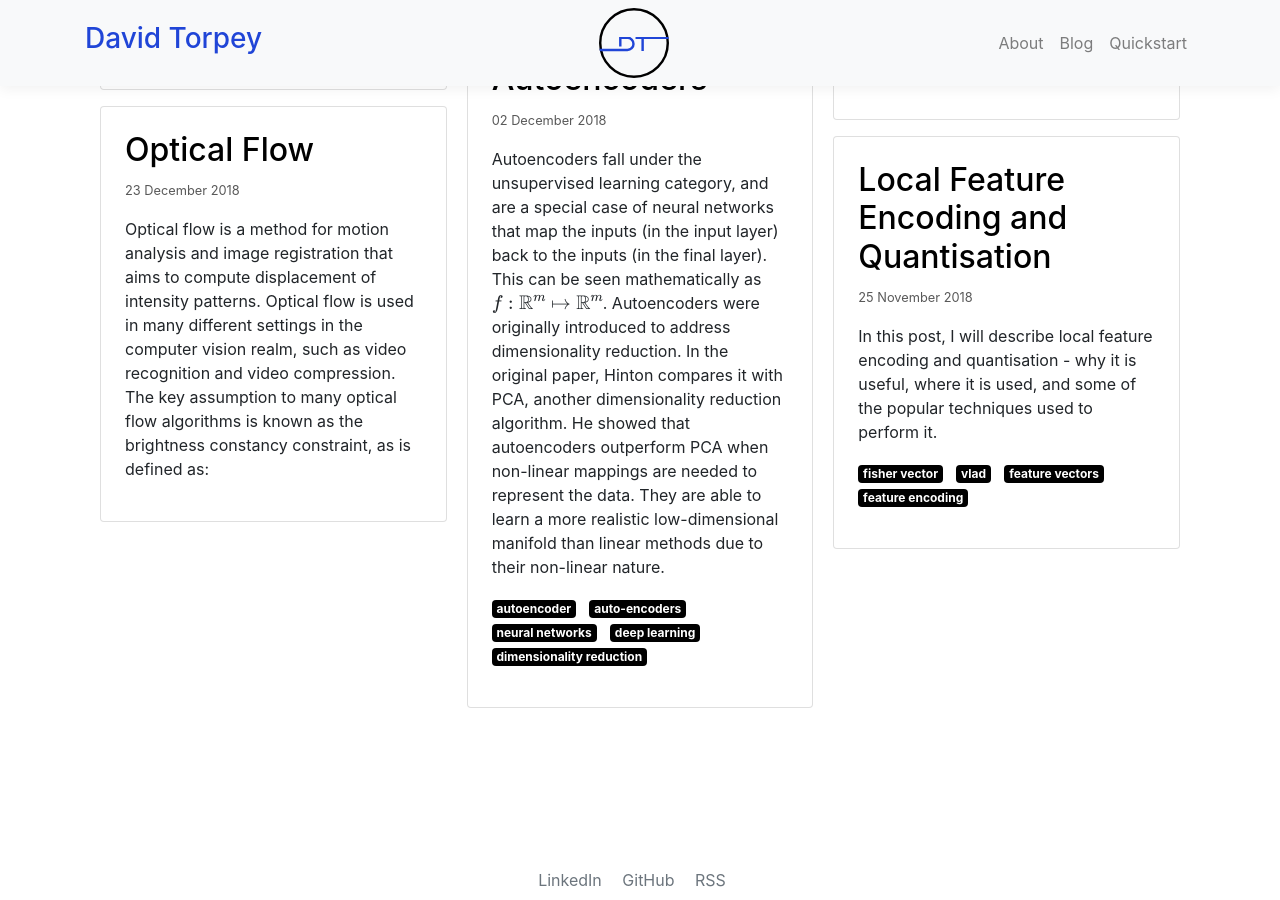
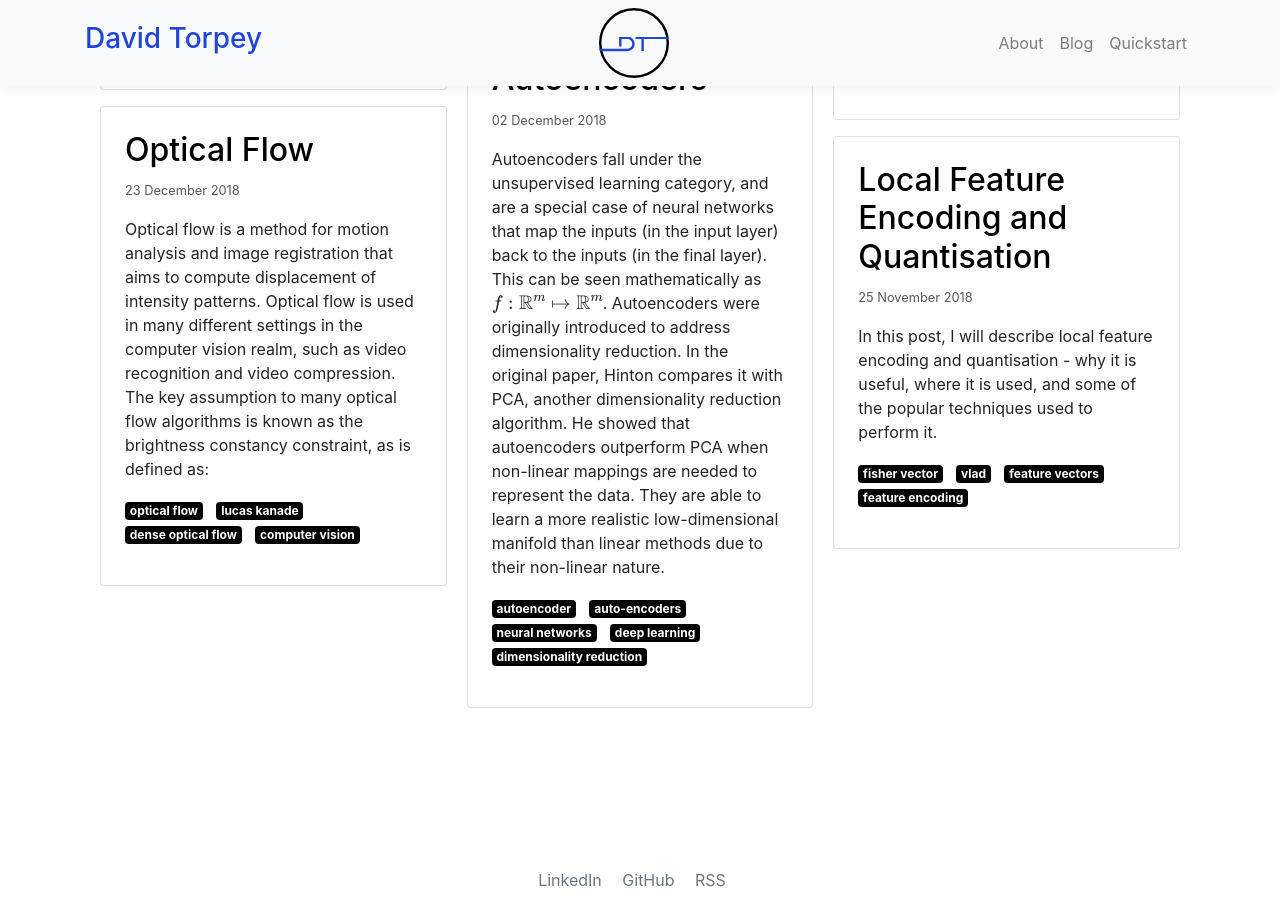
Before and after one commit to DavidTorpey/davidtorpey.github.io, a Jekyll site: the page built from index.md, in a window 1280 px wide and 900 px high, scrolled down 984 px. Built offline with Jekyll 4.4.1, drawn with Linux system fonts in a browser that asks for light colours; nearby versions of some CDN libraries; formulas are drawn with MathJax 3.

Commit message:
Update 2018-12-23-optical-flow.markdown

```diff
--- a/_posts/2018-12-23-optical-flow.markdown
+++ b/_posts/2018-12-23-optical-flow.markdown
@@ -4,6 +4,7 @@ title:  "Optical Flow"
 date:   2018-12-23 16:23:55 +0200
 math: true
 mathjax: true
+tags: [optical flow, lucas kanade, dense optical flow, computer vision]
 ---
 
 Optical flow is a method for motion analysis and image registration that aims to compute displacement of intensity patterns. Optical flow is used in many different settings in the computer vision realm, such as video recognition and video compression. The key assumption to many optical flow algorithms is known as the brightness constancy constraint, as is defined as:
```
